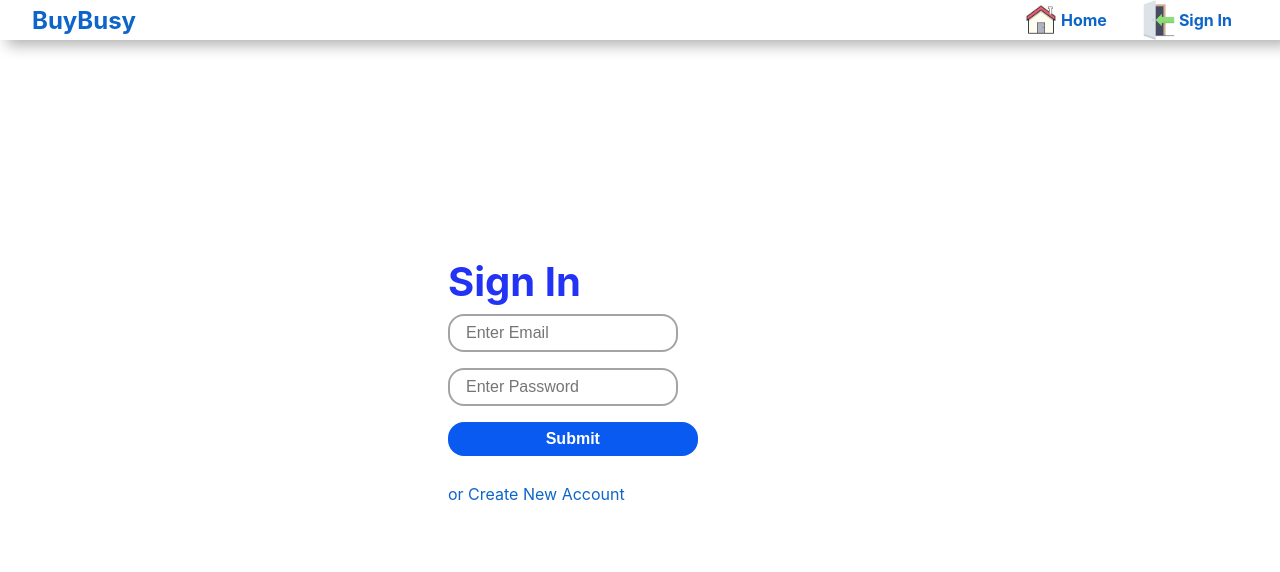
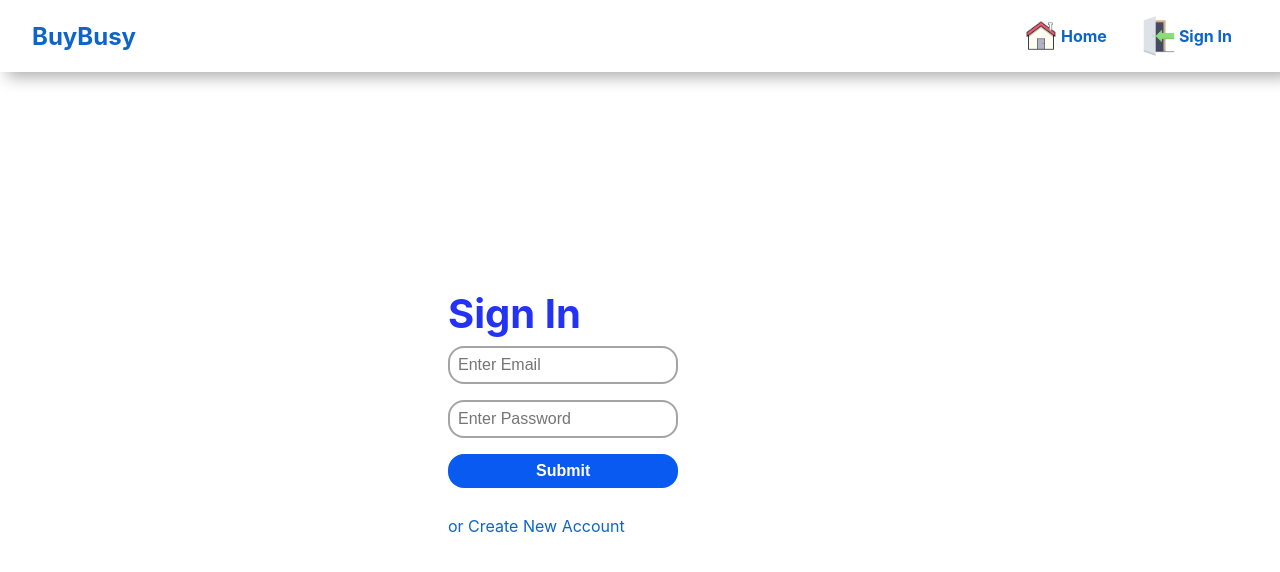
Before and after one commit to SimranMandal0211/BuyBusy-APP, a React (Create React App) app: page /signin in a window 1280 px wide. Shown: the top 572 px of the page. Built offline with nearby package versions, Linux system fonts and the light colour scheme; no server answers; the database is empty.

Commit message:
make some changes in style

```diff
--- a/src/styles/Navbar.css
+++ b/src/styles/Navbar.css
@@ -3,7 +3,7 @@
     display: flex;
     justify-content: space-between;
     align-items: center;
-    padding: 0 2rem;
+    padding: 1rem 2rem;
     box-shadow: 9px 3px 15px 2px #aeaeae;
 
     color: rgb(14, 101, 201);
--- a/src/styles/cart.module.css
+++ b/src/styles/cart.module.css
@@ -49,9 +49,14 @@
     font-weight: bold;
     font-size: 1.1rem;
     color: white;
-    background: #3081d7;
+    background: rgb(7, 93, 192);
     border-radius: .5rem;
     outline: none;
+    border: none;
     width: 12rem;
     padding: .5rem;
 }
+
+.cartItemDetails button:hover{
+    background-color: rgb(36, 129, 235);;
+}
--- a/src/styles/home.module.css
+++ b/src/styles/home.module.css
@@ -4,6 +4,7 @@
     flex-wrap: wrap;
     justify-content: center;
     margin-top: 3rem;
+    height: 100%;
 }
 
 /* Item-card */
@@ -11,12 +12,13 @@
     box-shadow: 1px 2px 10px 5px #c8c5c5;
     border-radius: .3rem;
     width: 18%;
-    height: 28rem;
+    /* height: 28rem; */
     margin: 2rem;
     padding: 1.5rem 1rem;
 
     display: flex;
     align-items: center;
+    justify-content: space-evenly;
     flex-direction: column;
     font-size: 1.3rem;
     font-weight: bold;
@@ -30,7 +32,7 @@
 
 .imgBox{
     width: 90%;
-    height: 18rem;
+    height: 60%;
 }
 
 .productImg{
--- a/src/styles/signInUp.css
+++ b/src/styles/signInUp.css
@@ -27,13 +27,13 @@
     border-radius: 1rem;
     outline: none;
     margin: .5rem 1rem .5rem 0;
+    padding: 0.5rem;
+    width: 60%;
 }
 
 .sign-form-container input{
     border: 2px solid #a4a4a4;
     color: black;
-    width: 60%;
-    padding: 0.5rem;
     padding-left: 1rem;
 }
 
@@ -41,7 +41,5 @@
     font-weight: bold;
     background: #095af0;
     border: none;
-    width: 65%;
     color: white;
-    padding: 0.5rem;
 }
```
